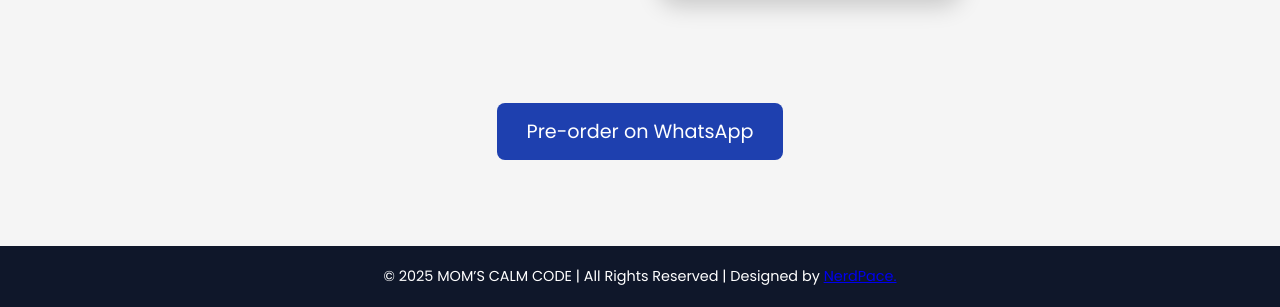
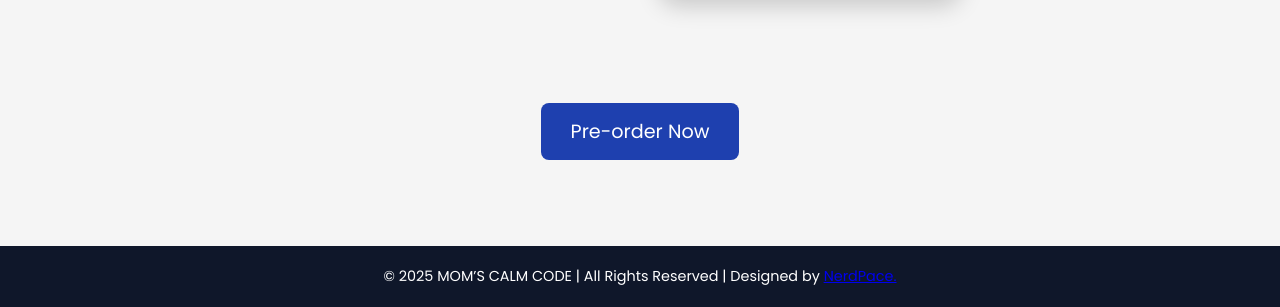
Before and after one commit to Obed-Ojingwa/Calm-Code-Ebook, a plain HTML site: page index.html in a window 1280 px wide. Shown: the part 1269-1576 px from the top of the page. Drawn offline with Linux system fonts and the light colour scheme.

Commit message:
Update index.html

```diff
--- a/index.html
+++ b/index.html
@@ -119,7 +119,7 @@
   </div>
 
   <div class="section cta">
-    <a href="https://wa.me/2349035854138?text=Hi!%20I'm%20Chinaza%20Mary%20Ojingwa-Ugwa.%0A%0AThanks%20so%20much%20for%20pre-ordering%20%E2%80%9CThe%20Mom%E2%80%99s%20Calm%20Code%E2%80%9D!%20%0A%0AKindly%20send%20me%20a%20screenshot%20of%20your%20payment%20so%20I%20can%20confirm%20your%20spot%20and%20add%20you%20to%20the%20wait-list." target="_blank">Pre-order on WhatsApp</a>
+    <a href="https://wa.me/2349035854138?text=Hi!%20I'm%20Chinaza%20Mary%20Ojingwa-Ugwa.%0A%0AThanks%20so%20much%20for%20pre-ordering%20%E2%80%9CThe%20Mom%E2%80%99s%20Calm%20Code%E2%80%9D!%20%0A%0AKindly%20send%20me%20a%20screenshot%20of%20your%20payment%20so%20I%20can%20confirm%20your%20spot%20and%20add%20you%20to%20the%20wait-list." target="_blank">Pre-order Now</a>
   </div>
 
   <footer>
```
